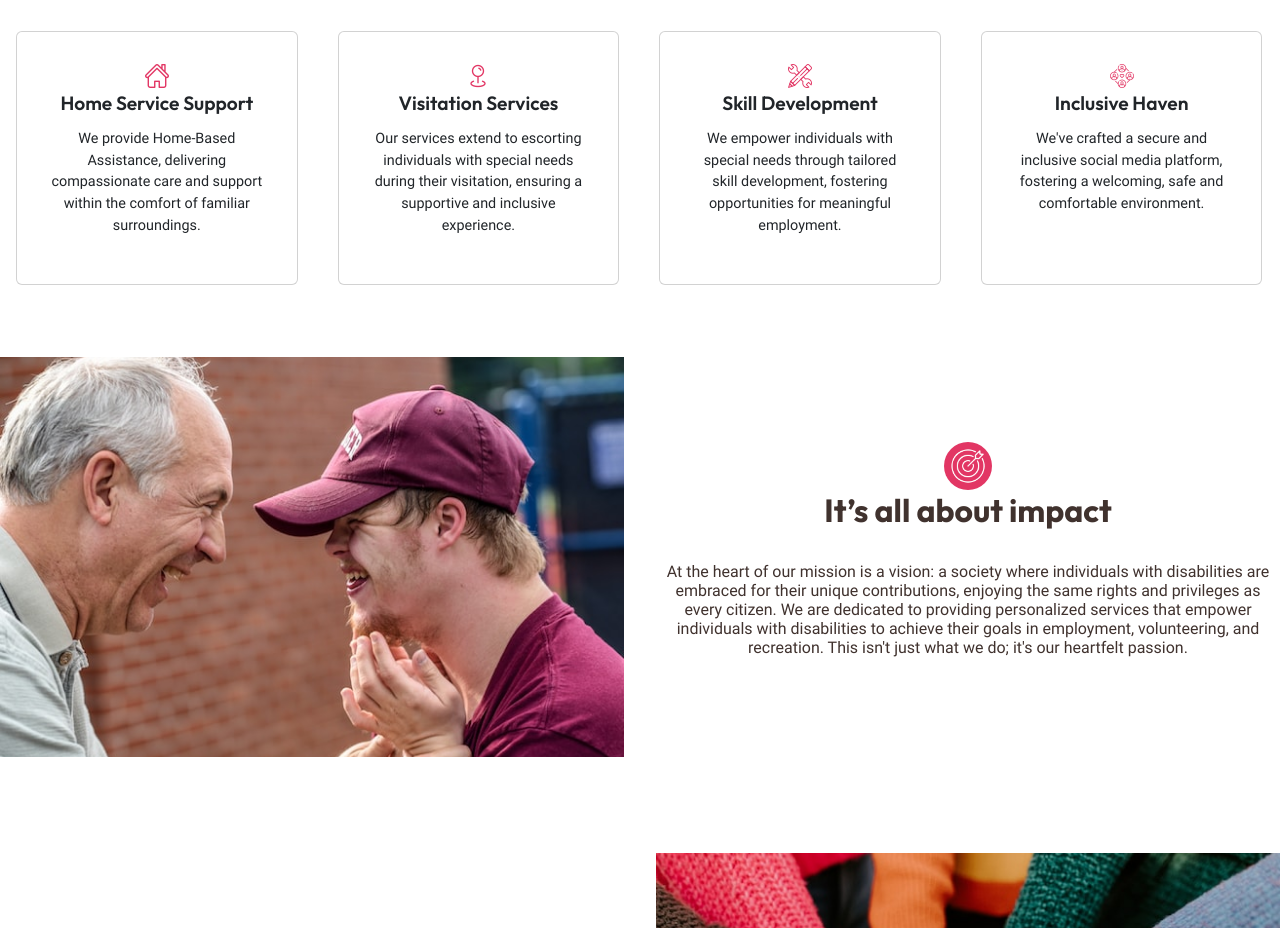
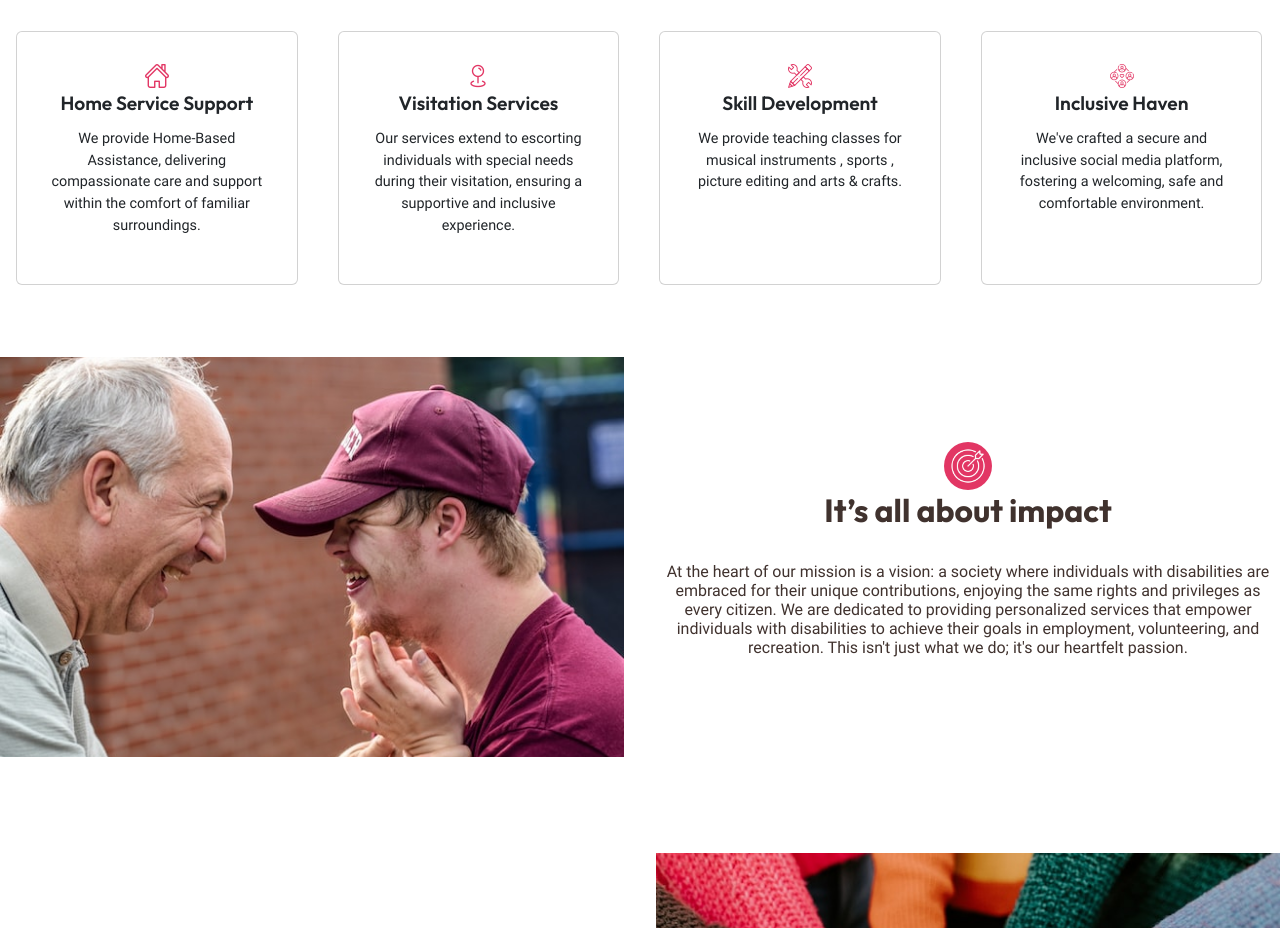
Before and after one commit to Ekpenga9000/careforall-client, a React (Vite) app: page / in a window 1280 px wide. Shown: the part 1120-2048 px from the top of the page. Built offline with nearby package versions, Linux system fonts and the light colour scheme.

Commit message:
Update card information.

```diff
--- a/src/assets/data/data.ts
+++ b/src/assets/data/data.ts
@@ -24,7 +24,7 @@ export const data:CardProps[] = [
         imgUrl: skillBuilding,
         alt: "A pencil and a wrench",
         header: "Skill Development",
-        text:"We empower individuals with special needs through tailored skill development, fostering opportunities for meaningful employment."
+        text:"We provide teaching classes for musical instruments , sports , picture editing and arts & crafts."
     },
     {
         id:4,
```
